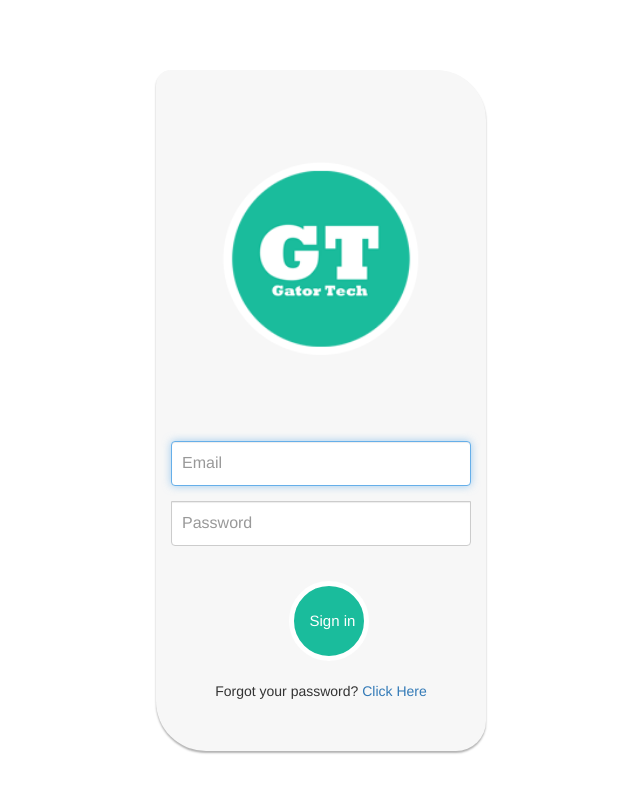
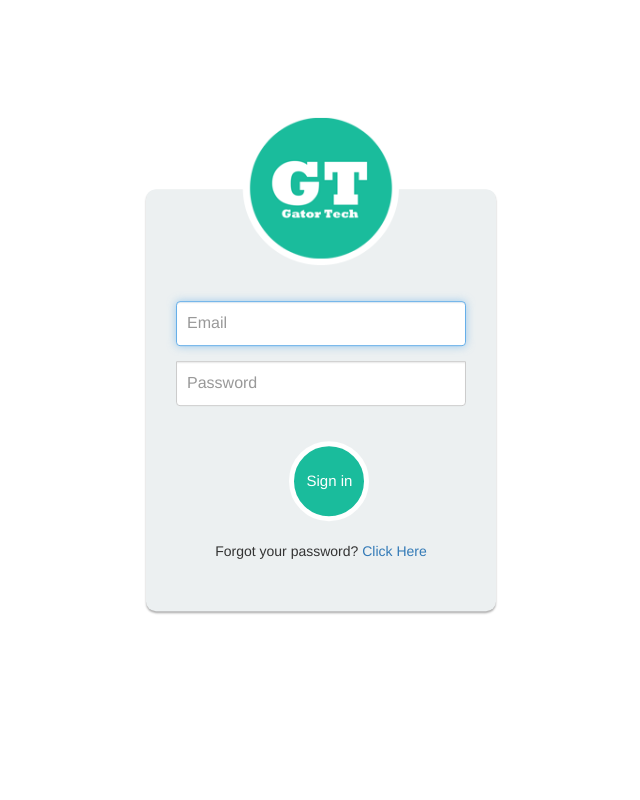
Before and after one commit to asingh0412/gatortech, a PHP site: page /login.php in a window 1280 px wide. Shown: the whole page, without its empty margins (319-959 px from the left). Run offline with PHP 8.4, Linux system fonts and the light colour scheme; some libraries are stand-ins or nearby versions.

Commit message:
Cleaned login page
made changes to login page to look like the mockup

```diff
--- a/css/login.css
+++ b/css/login.css
@@ -1,4 +1,4 @@
-.site-container {
+#site-container {
     width:100%;
     height: 100vh;
     text-align: center;
@@ -15,7 +15,7 @@
     margin-bottom: 6px;
 }
 
-/*
+
 #login-form {
     max-width: 400px;
     padding-top: 16px;
@@ -23,36 +23,47 @@
     width: 100%;
 }
 
-
 #login-container {
     position: relative;
-    top: 50%; transform:
-    translateY(-50%);
-    -webkit-transform: translateY(-50%);
-    -moz-transform: translateY(-50%);
-    -o-transform: translateY(-50%);
-}*/
+    top: 50%;
 
+    transform:
+        translateY(-50%);
+        -webkit-transform: translateY(-50%);
+        -moz-transform: translateY(-50%);
+        -o-transform: translateY(-50%);
+}
+
+.form-group{
+    padding-left: 15px;
+    padding-right: 15px;
+}
 .account-wall
 {
-    margin-top: 70px;
+    position: relative;
+    /*margin-top: 100px;*/
+    margin-left: auto;
+    margin-right: auto;
+    max-width: 350px;
     padding: 40px 0px 20px 0px;
-    background-color: #f7f7f7;
+    background-color: #ECF0F1;
     -moz-box-shadow: 0px 2px 2px rgba(0, 0, 0, 0.3);
     -webkit-box-shadow: 0px 2px 2px rgba(0, 0, 0, 0.3);
     box-shadow: 0px 2px 2px rgba(0, 0, 0, 0.3);
-    border-radius: 15px 50px 30px;
+    border-radius: 10px 10px 10px;
 }
 
 .profile-img
 {
 
-    margin-top: 0;
+    margin-top: -160px;
+    margin-left: auto;
+    margin-right: auto;
+    border: 5px;
     padding: 0;
-    width: 300px;
-    height: 300px;
-    margin: 0 auto 0px;
-    margin-bottom: 10px;
+    width: 240px;
+    height: auto;
+    margin-bottom: -30px;
     display: block;
     -moz-border-radius: 50%;
     -webkit-border-radius: 50%;
@@ -109,6 +120,11 @@
     border-bottom-left-radius: 0;
     border-bottom-right-radius: 0;
 }
+
+#signin-btn-text
+{
+    margin-left: -3px;
+}
 .form-signin input[type="password"]
 {
     margin-bottom: 10px;
--- a/login.php
+++ b/login.php
@@ -44,52 +44,34 @@
 
 <body>
 
-      <div class="container" id="login-container">
-        <div class="row">
-	  <div class="col-sm-6 col-md-4 col-md-offset-4">
-
+    <div id="site-container">
       <div class="container-fluid" id="login-container">
-
 	<div class="account-wall">
 	  <img class="profile-img" src="img/GT-Logo.png" alt="">
 	    <form id="login-form" method="post" class="form-signin">
 	      <div class="error-text text-center">
 		<?php echo $login_error; ?>
 	      </div>
-
 	      <div class="form-group">
-
 		<input type="email" class="form-control" name="login_email"
 		    placeholder="Email" value="<?php echo $login_email_input_value; ?>" required autofocus>
-
 	      </div> <!-- Form Group -->
-
-
-
 	      <div class="form-group">
-
 		<input type="password" class="form-control" name="login_password"
 			     placeholder="Password" required>
-
 	      </div> <!-- Form Group -->
 	      <br>
 	      <div class="form-group text-center">
-
-
 		<button type="submit" name="submit-login" class="btn btn-success btn-circle btn-xl">
-			<i class="glyphicon"></i>Sign in</button>
-
+		<i id="signin-btn-text" class="glyphicon"></i>Sign in</button>
 	  	<br><br>
 	        <span class="text-left">Forgot your password?
 		<a href="forgotten_password.php" target="_blank"> Click Here </a></span><br>
 	      </div> <!-- Form Group -->
 	  </form> <!-- Form -->
 	</div> <!-- Account Wall -->
-	    </div> <!-- Container Fluid -->
+      </div> <!-- Container -->
     </div>
-      </div>
-    </div> <!-- Container -->
-
     <!-- jQuery (necessary for Bootstrap's JavaScript plugins) -->
     <script src="https://ajax.googleapis.com/ajax/libs/jquery/1.11.1/jquery.min.js"></script>
     <!-- Include all compiled plugins (below), or include individual files as needed -->
```
Also changed, not shown: assets/GT-Logo-new.png (added). Lines whose indentation alone changed are shown as unchanged.
